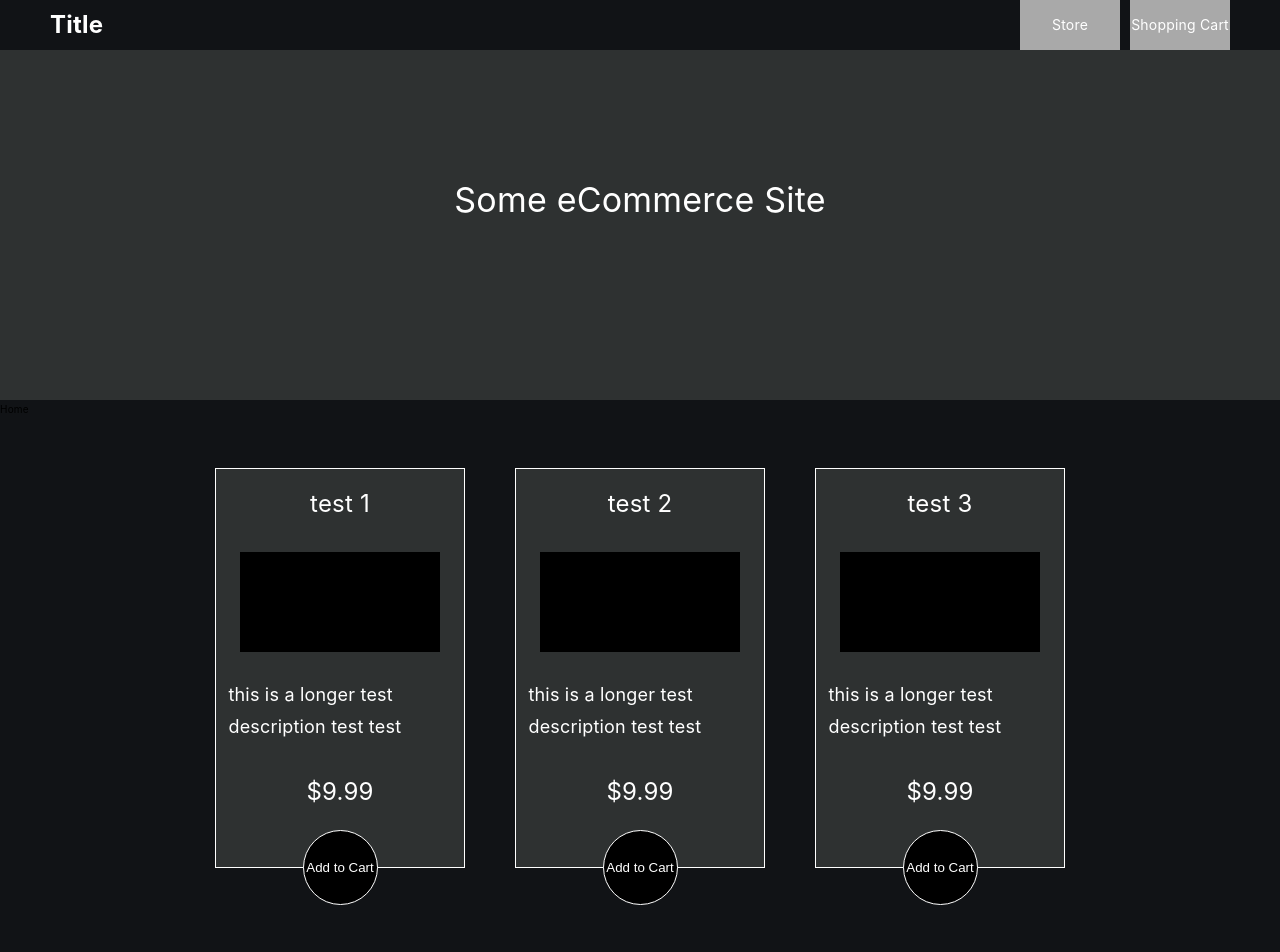
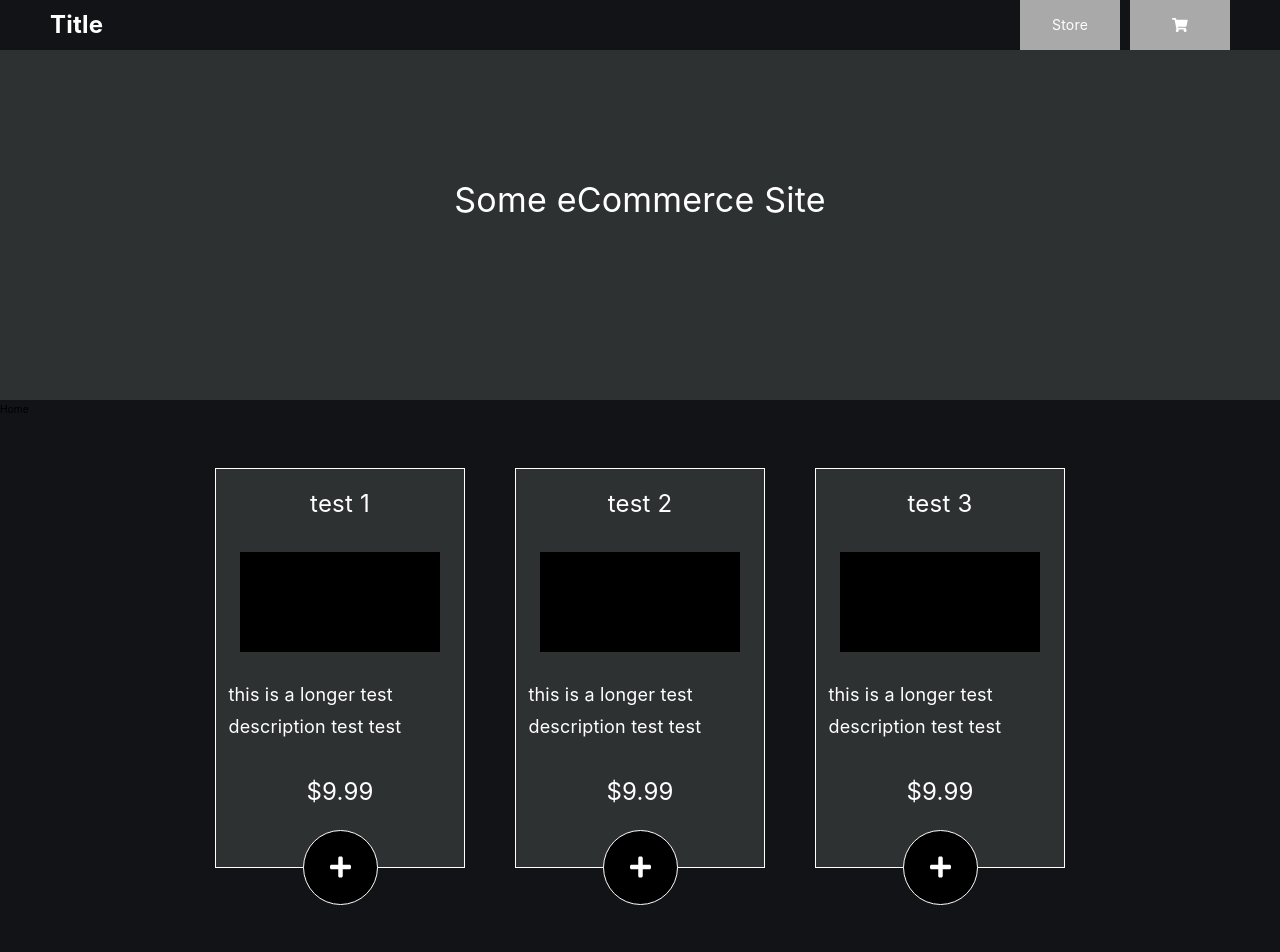
Before and after one commit to matthi01/ecomm-store, a React (Create React App) app: page / in a window 1280 px wide. Shown: the top 952 px of the page. Built offline with nearby package versions, Linux system fonts and the light colour scheme.

Commit message:
implement font awesome

```diff
--- a/package.json
+++ b/package.json
@@ -3,6 +3,10 @@
   "version": "0.1.0",
   "private": true,
   "dependencies": {
+    "@fortawesome/fontawesome-svg-core": "^1.2.22",
+    "@fortawesome/free-regular-svg-icons": "^5.10.2",
+    "@fortawesome/free-solid-svg-icons": "^5.10.2",
+    "@fortawesome/react-fontawesome": "^0.1.4",
     "node-sass": "^4.12.0",
     "react": "^16.9.0",
     "react-dom": "^16.9.0",
--- a/src/App.js
+++ b/src/App.js
@@ -20,8 +20,6 @@ function App() {
       </Layout>
     </div>
   );
-
-
 }
 
 export default App;
--- a/src/components/UI/action-button/action-button.js
+++ b/src/components/UI/action-button/action-button.js
@@ -1,9 +1,16 @@
 import React from "react"
 import "./action-button.scss"
+import { FontAwesomeIcon } from '@fortawesome/react-fontawesome'
+import { faShoppingCart, faPlus } from '@fortawesome/free-solid-svg-icons'
 
 const actionButton = (props) => {
+
+    let buttonLabel = <FontAwesomeIcon icon={faPlus} />
+    if (props.type === "cart") {
+        buttonLabel = <FontAwesomeIcon icon={faShoppingCart} />
+    }
     return (
-        <button className="action-button" onClick={ props.onClickHandler }>{ props.label }</button>
+        <button className="action-button" onClick={ props.onClickHandler }>{ buttonLabel }</button>
     )
 }
 
--- a/src/components/UI/action-button/action-button.scss
+++ b/src/components/UI/action-button/action-button.scss
@@ -12,5 +12,6 @@
     bottom: (-75px / 2);
     color: $color-text;
     border: 1px solid $color-border;
-    background-color: $color-button-background
+    background-color: $color-button-background;
+    font-size: 24px;
 }
--- a/src/components/navigation/navigation.js
+++ b/src/components/navigation/navigation.js
@@ -1,6 +1,8 @@
 import React from "react"
 import "./navigation.scss"
 import { Link } from 'react-router-dom'
+import { FontAwesomeIcon } from '@fortawesome/react-fontawesome'
+import { faShoppingCart } from '@fortawesome/free-solid-svg-icons'
 
 const navigation = (props) => {
     return (
@@ -8,7 +10,7 @@ const navigation = (props) => {
             <Link className="navigation__title" to="/">Title</Link>
             <div className="navigation__menu">
                 <Link className="navigation__menu__item" to="/">Store</Link>
-                <Link className="navigation__menu__item" to="/cart"> Shopping  Cart</Link>
+                <Link className="navigation__menu__item" to="/cart"><FontAwesomeIcon icon={faShoppingCart} /></Link>
             </div>
         </div>
     )
--- a/src/components/storeItem/storeItem.js
+++ b/src/components/storeItem/storeItem.js
@@ -5,7 +5,7 @@ import { withRouter } from 'react-router'
 
 const storeItem = (props) => {
 
-    const button = props.inCart ? <ActionButton onClickHandler={ () => props.history.push('/cart') } label="Go to Cart" /> : <ActionButton onClickHandler={ props.onAddHandler } label="Add to Cart" />
+    const button = props.inCart ? <ActionButton onClickHandler={ () => props.history.push('/cart') } type="cart" /> : <ActionButton onClickHandler={ props.onAddHandler } type="add" />
 
     return (
         <div className="item">
```
Also changed, not shown: 1 other file (tests, documents, lock files or other folders).
